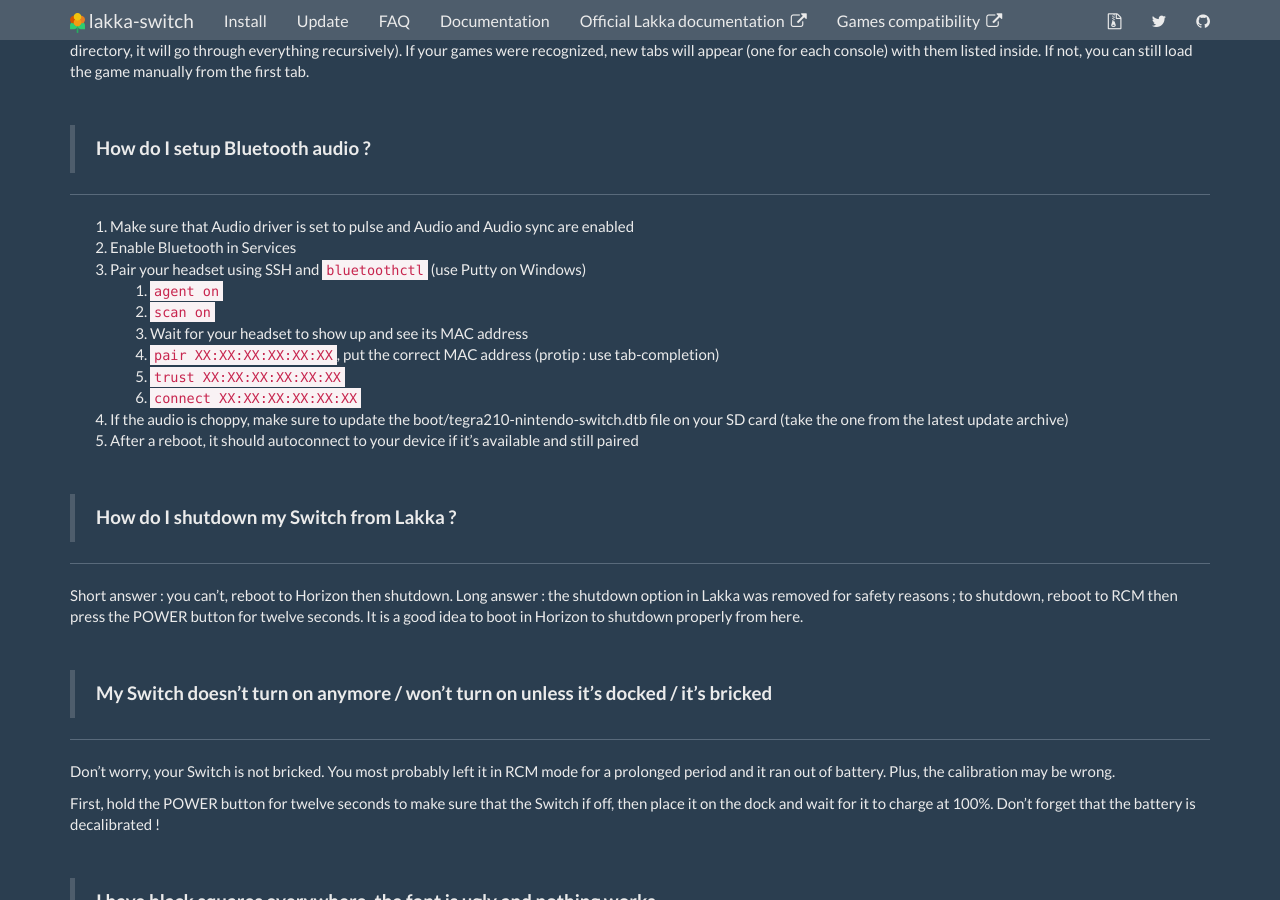
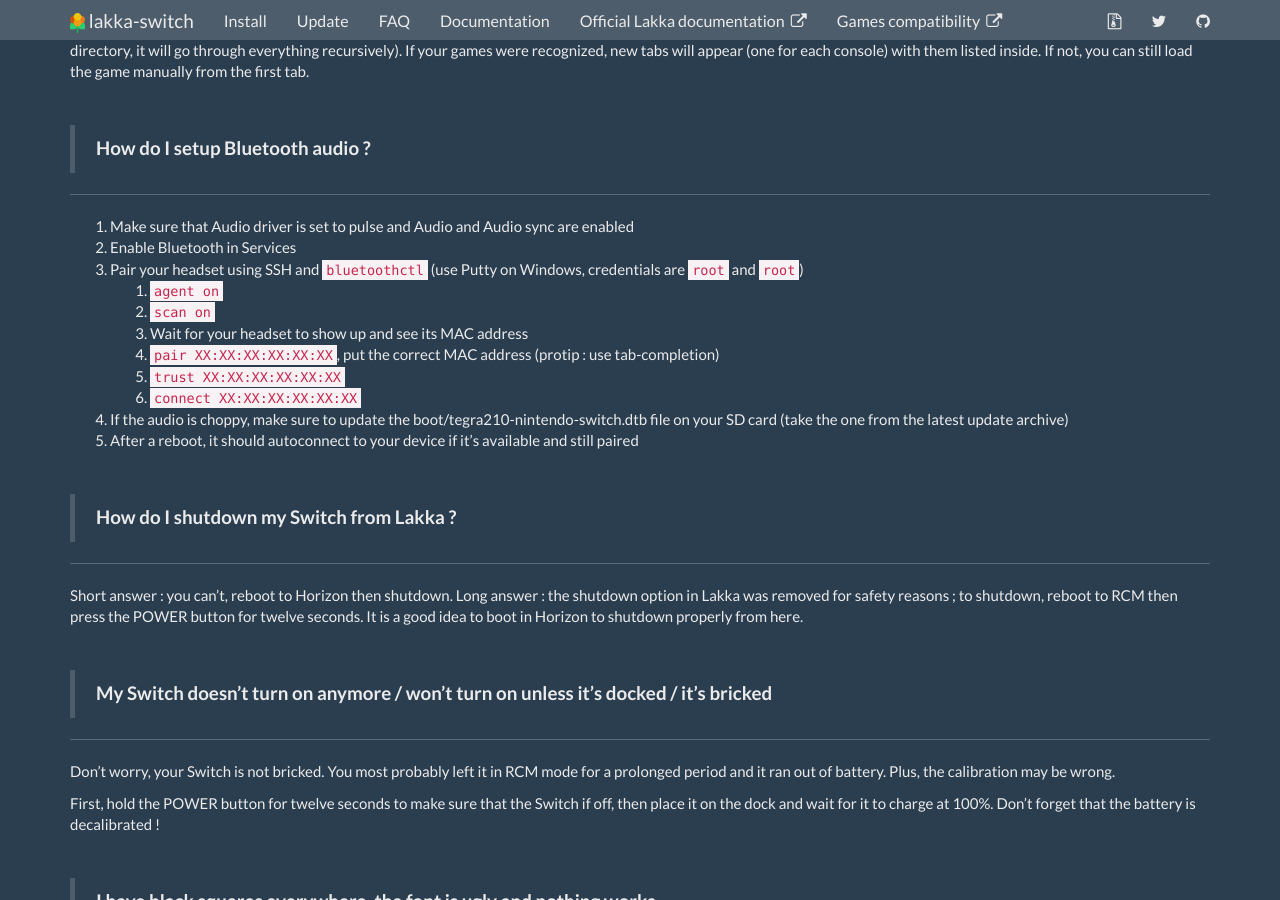
Before and after one commit to lakka-switch/documentation, a Jekyll site: the page built from faq.md, in a window 1280 px wide and 900 px high, scrolled down 2585 px. Built offline with Jekyll 4.4.1, drawn with Linux system fonts in a browser that asks for light colours; nearby versions of some CDN libraries.

Commit message:
Update faq.md

```diff
--- a/faq.md
+++ b/faq.md
@@ -102,7 +102,7 @@
 
 1. Make sure that Audio driver is set to pulse and Audio and Audio sync are enabled
 2. Enable Bluetooth in Services
-3. Pair your headset using SSH and `bluetoothctl` (use Putty on Windows)
+3. Pair your headset using SSH and `bluetoothctl` (use Putty on Windows, credentials are `root` and `root`)
     1. `agent on`
     2. `scan on`
     3. Wait for your headset to show up and see its MAC address
```
